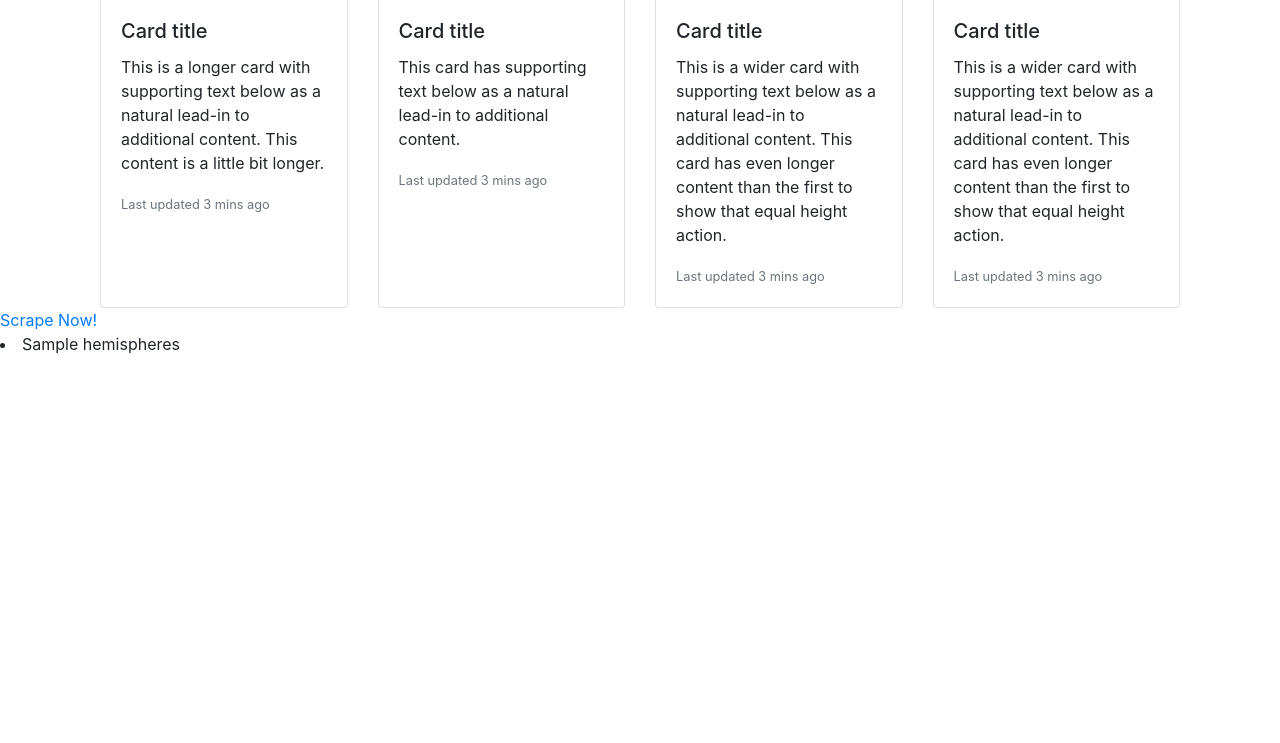
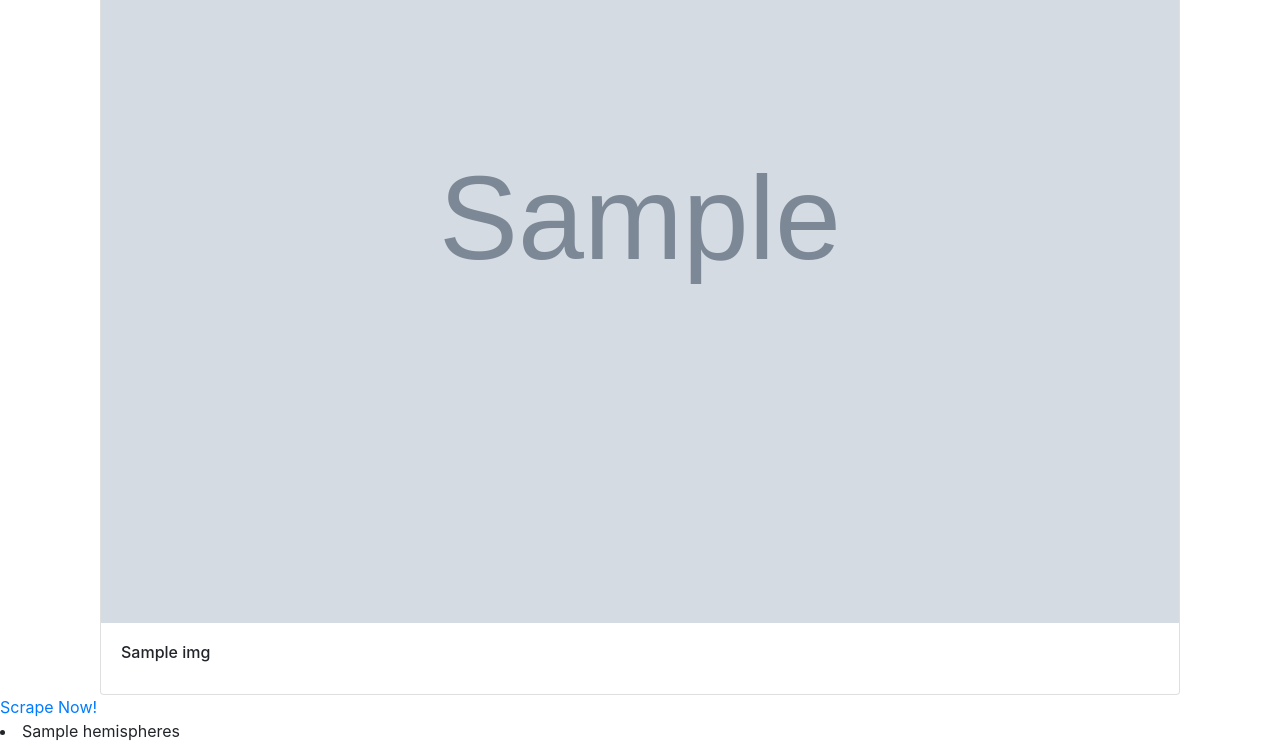
Before and after one commit to tratnikc/web-scraping-challenge, a Flask app: page / in a window 1280 px wide. Shown: the part 972-1715 px from the top of the page. Before the commit the page ends 1326 px from the top, so only its background shows below. Run offline with Flask 2, Linux system fonts and the light colour scheme; grey boxes marked "Sample" are stand-in pictures; a database or web service that is not in the repository returns one stand-in record (values such as "Sample title"); some libraries are stand-ins or nearby versions.

Commit message:
image and titles

```diff
--- a/mission-to-mars/templates/index.html
+++ b/mission-to-mars/templates/index.html
@@ -48,34 +48,8 @@
                     <div class="card">
                       <img class="card-img-top" src="{{ img.img_url }}" alt="Card image cap">
                       <div class="card-body">
-                        <h5 class="card-title">Card title</h5>
-                        <p class="card-text">This is a longer card with supporting text below as a natural lead-in to additional content. This content is a little bit longer.</p>
-                        <p class="card-text"><small class="text-muted">Last updated 3 mins ago</small></p>
+                        <h6 class="card-title">{{ img.title }}</h6>
                       </div>
-                    </div>
-                    <div class="card">
-                      <img class="card-img-top" src="..." alt="Card image cap">
-                      <div class="card-body">
-                        <h5 class="card-title">Card title</h5>
-                        <p class="card-text">This card has supporting text below as a natural lead-in to additional content.</p>
-                        <p class="card-text"><small class="text-muted">Last updated 3 mins ago</small></p>
-                      </div>
-                    </div>
-                    <div class="card">
-                      <img class="card-img-top" src="..." alt="Card image cap">
-                      <div class="card-body">
-                        <h5 class="card-title">Card title</h5>
-                        <p class="card-text">This is a wider card with supporting text below as a natural lead-in to additional content. This card has even longer content than the first to show that equal height action.</p>
-                        <p class="card-text"><small class="text-muted">Last updated 3 mins ago</small></p>
-                      </div>
-                    </div>
-                    <div class="card">
-                        <img class="card-img-top" src="..." alt="Card image cap">
-                        <div class="card-body">
-                          <h5 class="card-title">Card title</h5>
-                          <p class="card-text">This is a wider card with supporting text below as a natural lead-in to additional content. This card has even longer content than the first to show that equal height action.</p>
-                          <p class="card-text"><small class="text-muted">Last updated 3 mins ago</small></p>
-                        </div>
                     </div>
                   </div>
                   {% endfor %}
```
